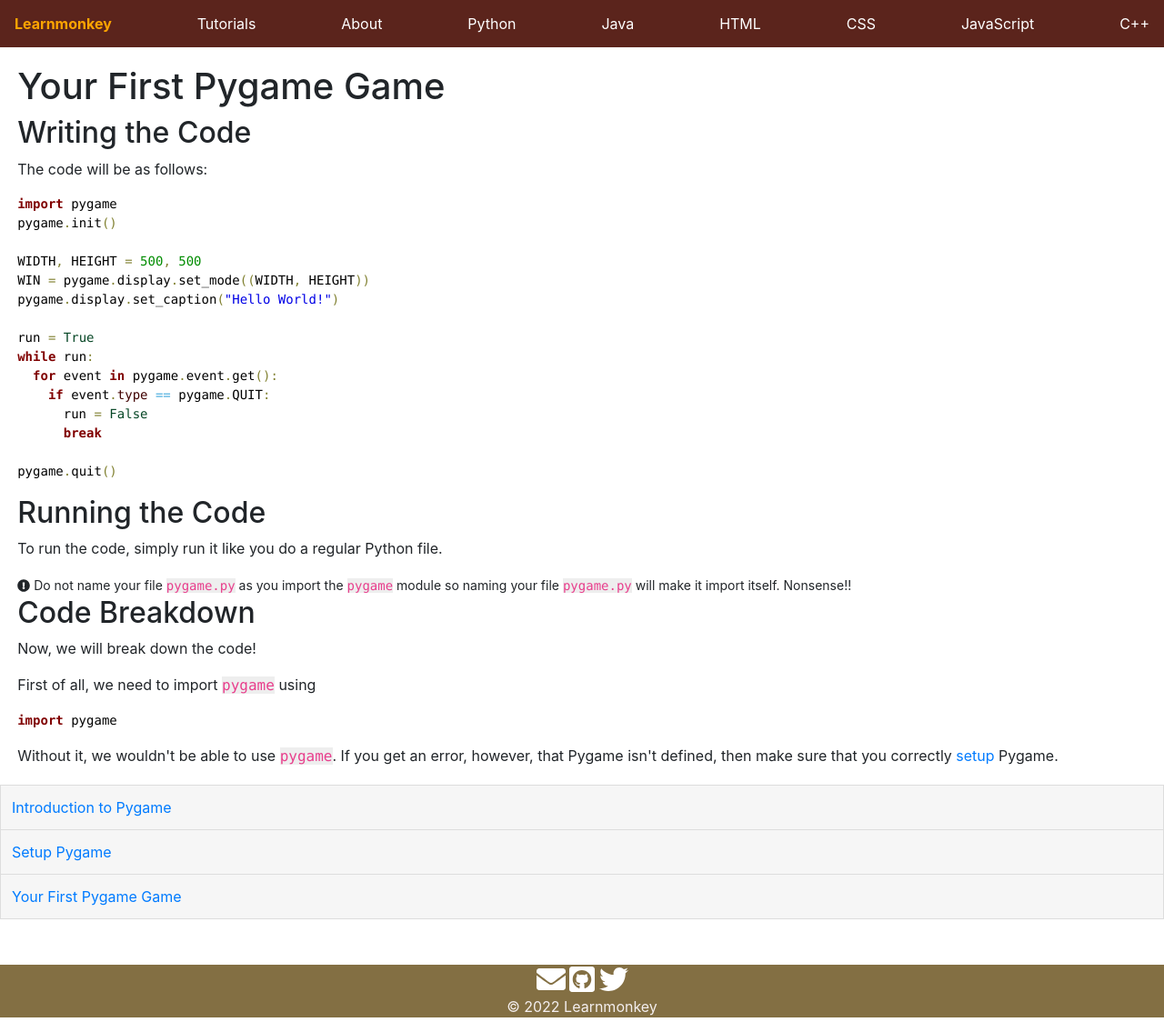
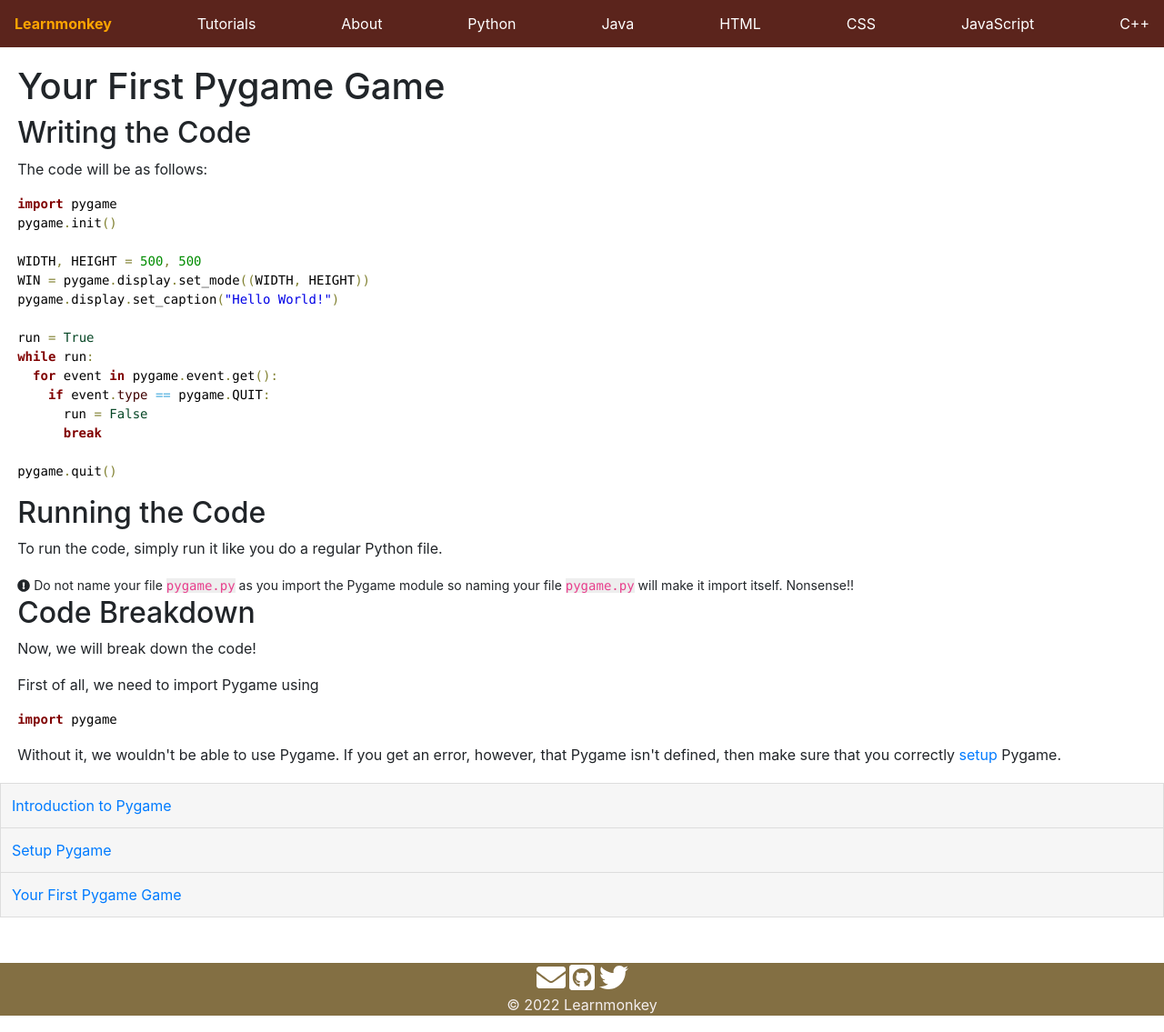
Before and after one commit to learnmonkey/learnmonkey.github.io, a Jekyll site: the page built from programming/python/pygame/first-game.html, in a window 1280 px wide and 1135 px high. Shown: the whole window at 91% size. Built offline with Jekyll 4.4.1, drawn with Linux system fonts in a browser that asks for light colours.

Commit message:
replace <code>pygame</code> witth just Pygame whaaaaaaaaaaaa :| screw us

```diff
--- a/programming/python/pygame/first-game.html
+++ b/programming/python/pygame/first-game.html
@@ -30,12 +30,12 @@ pygame<span style='color:#808030; '>.</span>quit<span style='color:#808030; '>(<
 <section>
     <h2>Running the Code</h2>
     <p>To run the code, simply run it like you do a regular Python file.</p>
-    <small><i class="fas fa-exclamation-circle"></i> Do not name your file <code>pygame.py</code> as you import the <code>pygame</code> module so naming your file <code>pygame.py</code> will make it import itself. Nonsense!!</small>
+    <small><i class="fas fa-exclamation-circle"></i> Do not name your file <code>pygame.py</code> as you import the Pygame module so naming your file <code>pygame.py</code> will make it import itself. Nonsense!!</small>
 </section>
 
 <section>
   <h2>Code Breakdown</h2>
   <p>Now, we will break down the code!</p>
-  <p>First of all, we need to import <code>pygame</code> using <pre style='color:#000000;background:#ffffff;'><span style='color:#800000; font-weight:bold; '>import</span> pygame</pre>
-  <p>Without it, we wouldn't be able to use <code>pygame</code>. If you get an error, however, that Pygame isn't defined, then make sure that you correctly <a href="/programming/python/pygame/setup">setup</a> Pygame.</p>
+  <p>First of all, we need to import Pygame using <pre style='color:#000000;background:#ffffff;'><span style='color:#800000; font-weight:bold; '>import</span> pygame</pre>
+  <p>Without it, we wouldn't be able to use Pygame. If you get an error, however, that Pygame isn't defined, then make sure that you correctly <a href="/programming/python/pygame/setup">setup</a> Pygame.</p>
 </section>
```
